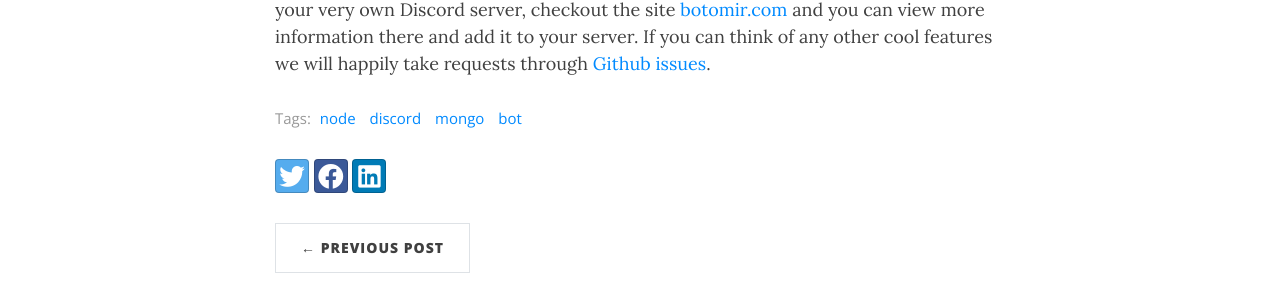
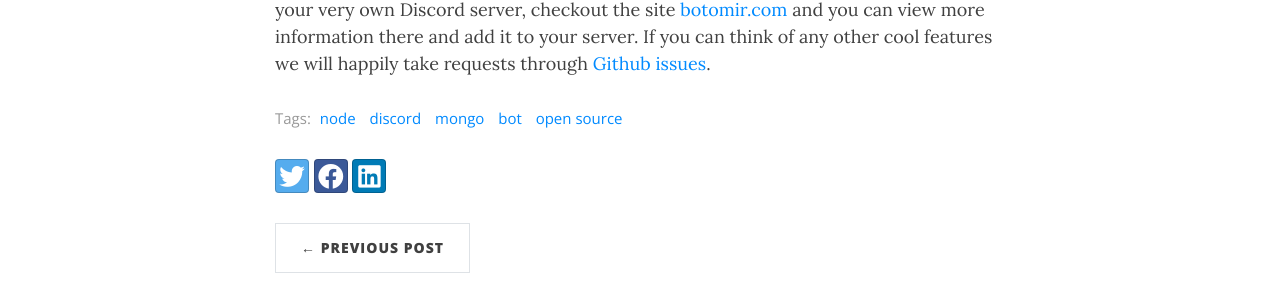
Before and after one commit to MarshallAsch/website, a Jekyll site: the page built from _posts/2021-02-28-botomir.md, in a window 1280 px wide and 900 px high, scrolled down 973 px. Shown: the part 343-648 px from the top of the window. Built offline with Jekyll 4.4.1, drawn with Linux system fonts in a browser that asks for light colours; nearby versions of some CDN libraries.

Commit message:
updated links in the botomir project page

```diff
--- a/_posts/2021-02-28-botomir.md
+++ b/_posts/2021-02-28-botomir.md
@@ -3,10 +3,10 @@ layout: post
 title: Botomir
 subtitle: A Discord Bot by Sooraj Modi and Marshall Asch
 #cover-img: /assets/img/path.jpg
-gh-repo: SoorajModi/Botomir
+gh-repo: Botomir/Botomir
 gh-badge: [star, follow]
 image: /assets/img/botomir.jpg
-tags: [node, discord, mongo, bot]
+tags: [node, discord, mongo, bot, open source]
 categories: projects
 ---
 
@@ -53,6 +53,6 @@ through [Github issues].
 
 <!-- LINKS -->
 [botomir.com]: https://botomir.com
-[Github issues]: https://github.com/SoorajModi/Botomir/issues
+[Github issues]: https://github.com/Botomir/Botomir/issues
 [Discord]: https://discord.com/
 [Spotify]: https://www.spotify.com/
```
